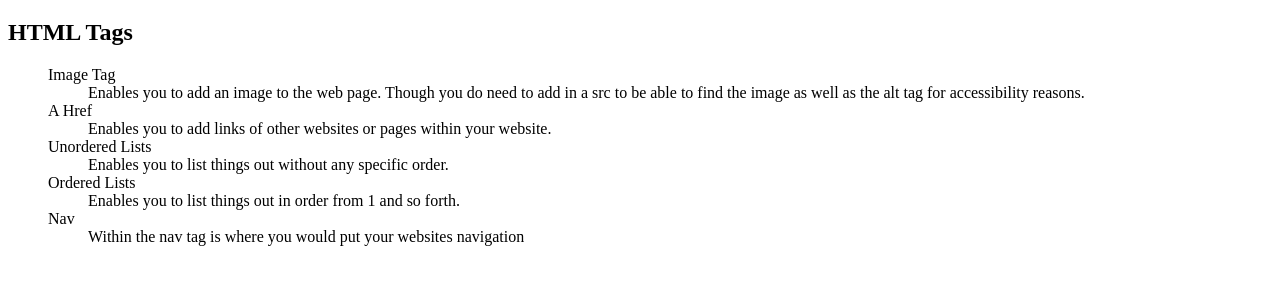
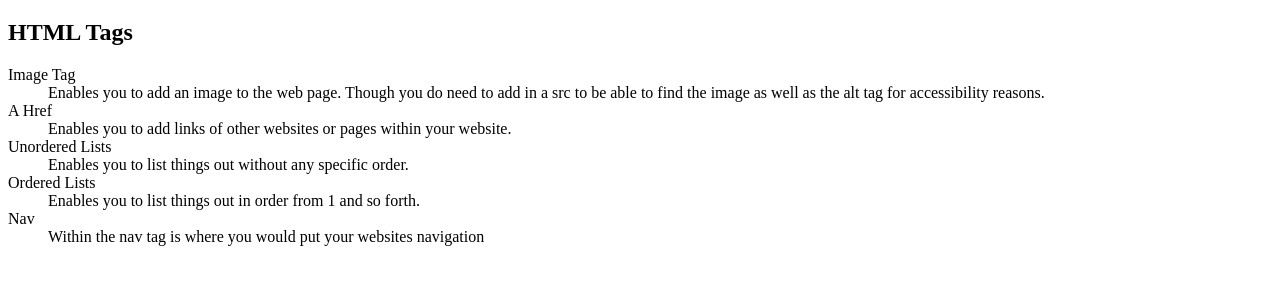
Before and after one commit to 041092393/radu0020.github.io, a plain HTML site: page html-assignment/notes.html in a window 1280 px wide. Shown: the part 113-398 px from the top of the page. Drawn offline with Linux system fonts and the light colour scheme.

Commit message:
fixed html errors

```diff
--- a/html-assignment/notes.html
+++ b/html-assignment/notes.html
@@ -1,5 +1,5 @@
 <!DOCTYPE html>
-<html>
+<html lang="english">
     <head>
         <meta charset="UTF-8">
         <title>HTML ASSIGNMENT NOTES</title>
@@ -19,9 +19,9 @@
 
         </header>
 
-        <main>
+        <div>
             <h2>HTML Tags</h2>
-            <ul>
+                <dl>
                      <dt>Image Tag</dt>
                      <dd>Enables you to add an image to the web page. Though you do need to add in a src to be able to find the image as well as the alt tag for accessibility reasons.</dd>
                     <dt>A Href</dt>
@@ -33,10 +33,11 @@
                     <dd>Enables you to list things out in order from 1 and so forth.</dd>
                     <dt>Nav</dt>
                     <dd>Within the nav tag is where you would put your websites navigation</dd>
-            </ul>
+                </dl>
+         </div>
 
 
-        </main>
+
 
 
 
```
Lines whose indentation alone changed are shown as unchanged.
